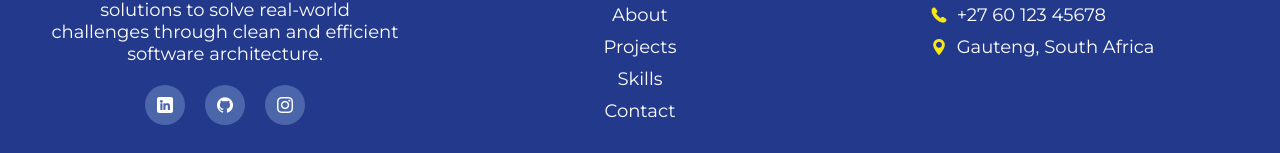
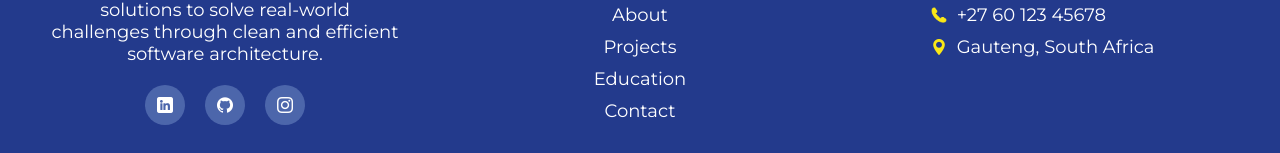
Before and after one commit to tlhalesebaeng/my-portfolio, a React (Vite) app: page / in a window 1280 px wide. Shown: the part 4212-4365 px from the top of the page. Built offline with nearby package versions, Linux system fonts and the light colour scheme.

Commit message:
Change the skills quick link to eduction

```diff
--- a/src/components/footer/Footer.jsx
+++ b/src/components/footer/Footer.jsx
@@ -46,7 +46,7 @@ const Footer = ({ refs }) => {
         },
         {
             id: 'link-4',
-            value: 'Skills',
+            value: 'Education',
         },
         {
             id: 'link-5',
```
